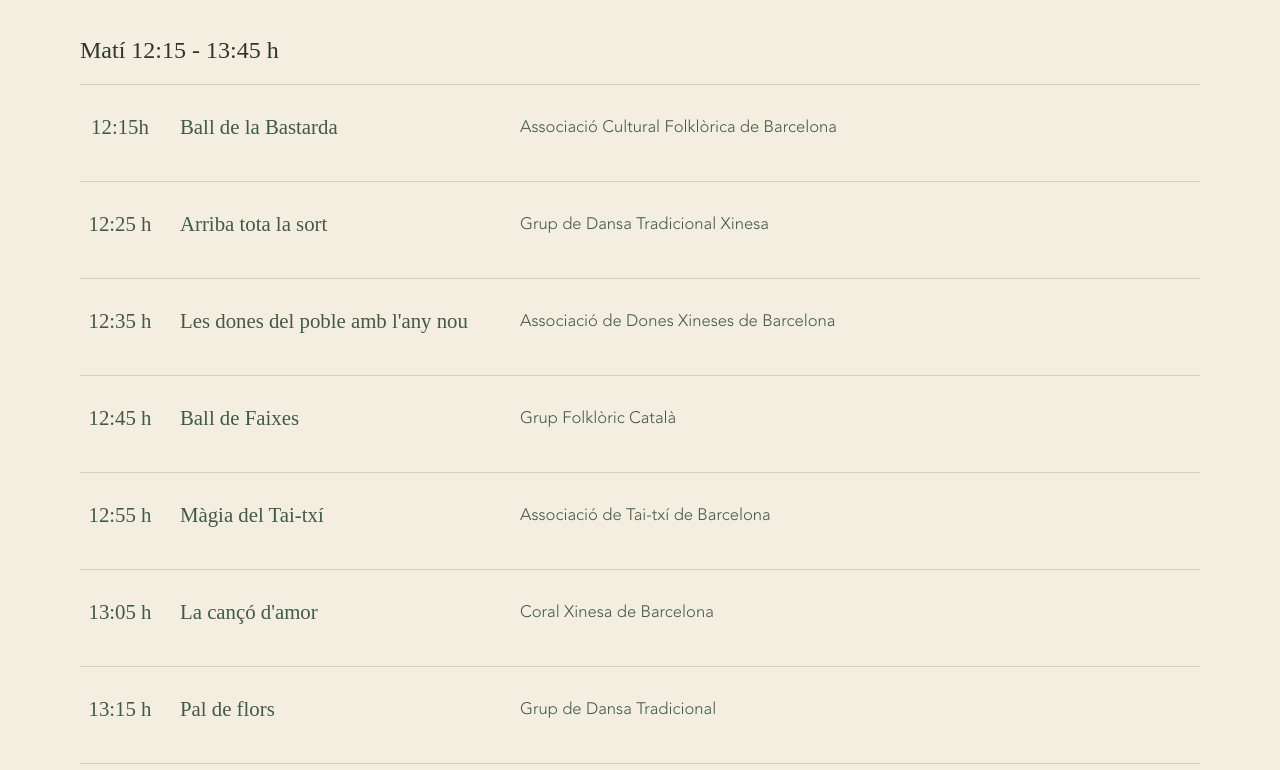
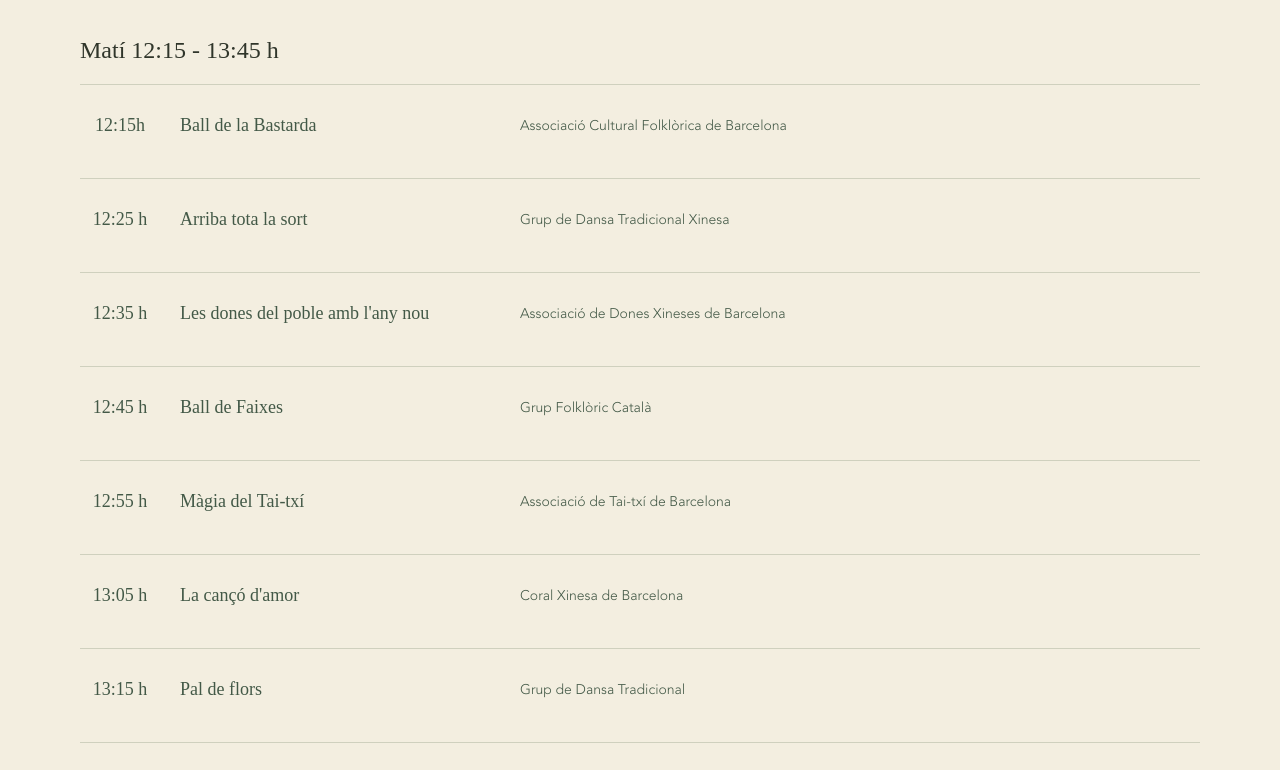
Before and after one commit to qianmo99/anyNouXines-qianmo, a plain HTML site: page programa.html in a window 1280 px wide. Shown: the part 1582-2352 px from the top of the page. Drawn offline with Linux system fonts and the light colour scheme; a web font is replaced by a local one.

Commit message:
programa page font size

```diff
--- a/css/programa.css
+++ b/css/programa.css
@@ -158,18 +158,18 @@
 
 .schedule-time {
     color: var(--text-dark);
-    font-size: 1em;
+    font-size: 18px;
     text-align: center;
 }
 
 .schedule-name {
     color: var(--text-dark);
-    font-size: 1em;
+    font-size: 18px;
 }
 
 .schedule-performer {
     color: var(--text-dark);
-    font-size: 0.80em;
+    font-size: 14px;
 
     font-family: Avenir;
     font-weight: 350;
@@ -241,12 +241,16 @@
     .program-location {
         font-size: 20px;
     }
+
     .event-title {
-         font-size: 25px;
+        font-size: 25px;
     }
-    .schedule-list, .event-block{
+
+    .schedule-list,
+    .event-block {
         font-size: 1rem;
     }
+
     .event-block {
         gap: 0px;
     }
```
